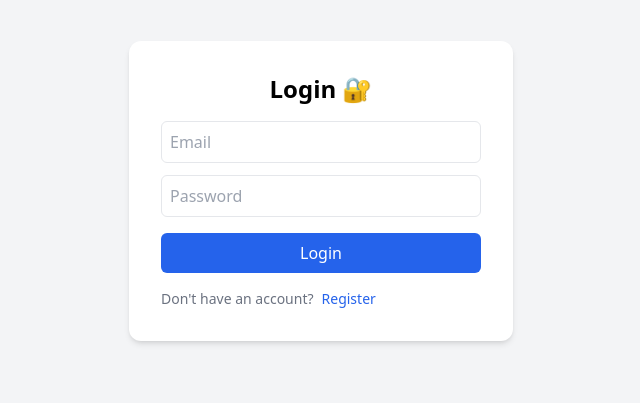
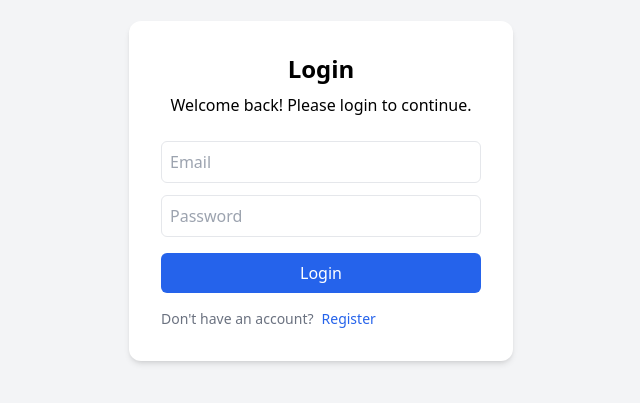
Before and after one commit to Krissh360/Daily-Habit-Tracker, a React (Create React App) app in the folder client/: page / in a window 1280 px wide. Shown: the part 209-612 px from the top of the page, without its empty margins (319-959 px from the left). Built offline with nearby package versions, Linux system fonts and the light colour scheme.

Commit message:
fix: logout now takes you back to register page

```diff
--- a/client/src/pages/Auth.jsx
+++ b/client/src/pages/Auth.jsx
@@ -47,9 +47,14 @@ export default function Auth() {
     <div className="h-screen flex justify-center items-center bg-gray-100">
       <div className="bg-white p-8 rounded-xl shadow-md w-96">
 
-        <h1 className="text-2xl font-bold mb-4 text-center">
-          Login 🔐
-        </h1>
+        <h2 className="text-2xl font-bold text-gray-800, text-center mb-2">
+    {isLogin ? "Login" : "Register"}</h2>
+
+    <p className="text-gray-500, text-center mb-6">
+    {isLogin
+        ? "Welcome back! Please login to continue."
+        : "Create an account to get started."}
+    </p>
 
         {error && (
           <p className="text-red-500 text-sm mb-3">{error}</p>
--- a/client/src/pages/Settings.jsx
+++ b/client/src/pages/Settings.jsx
@@ -1,9 +1,17 @@
+import { useNavigate } from "react-router-dom";
+
 export default function Settings() {
 
+    const navigate = useNavigate();
+
   const handleLogout = () => {
-    localStorage.removeItem("token");
-    window.location.href = "/login";
-  };
+  localStorage.removeItem("token");
+  localStorage.removeItem("user");
+
+  navigate("/"); // or "/login" depending on your route
+};
+
+
 
   return (
     <div className="space-y-6">
```
